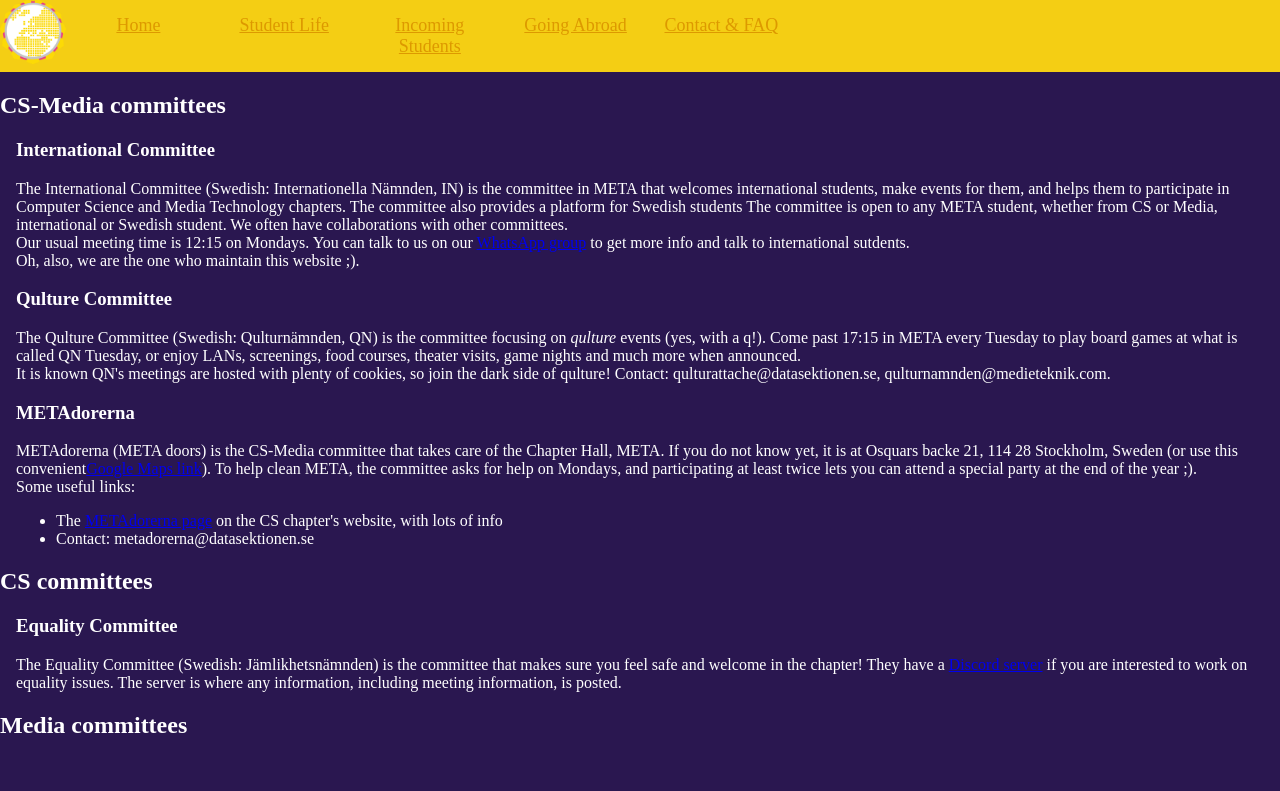
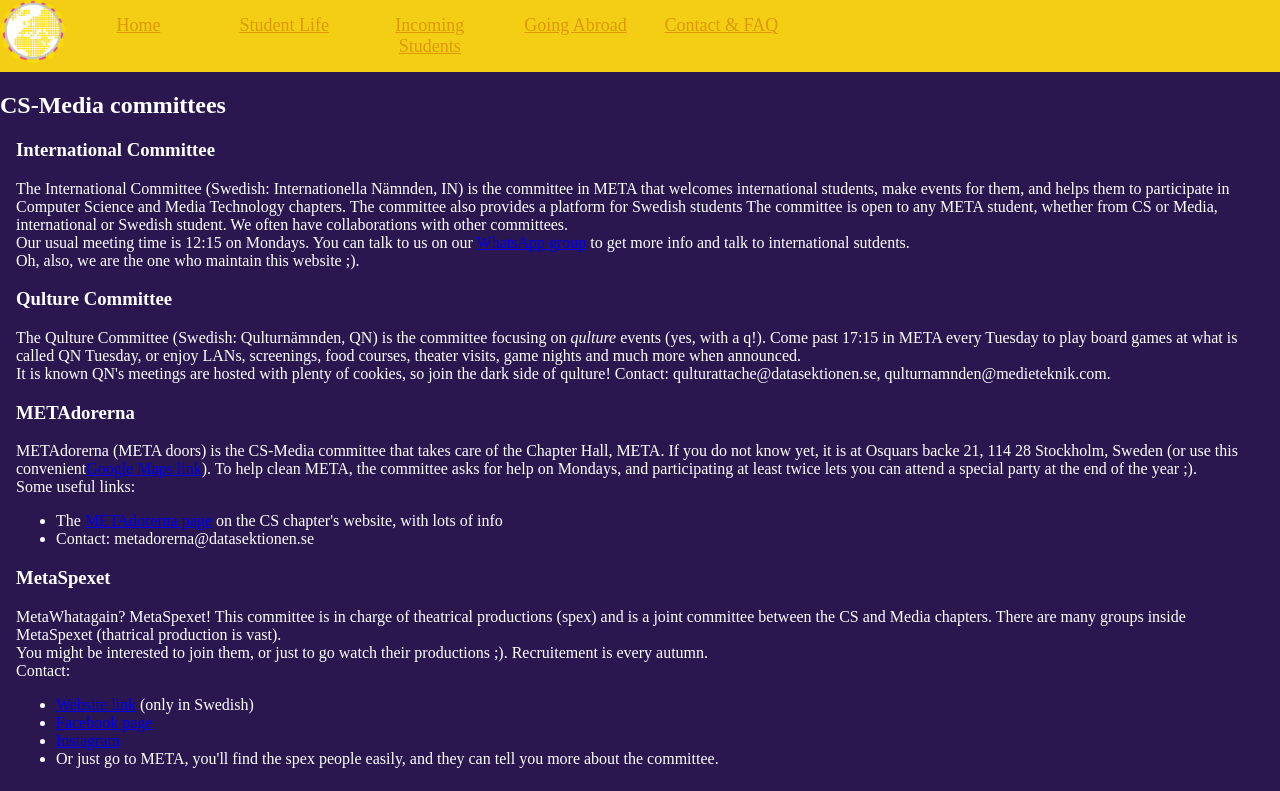
Before and after one commit to datasektionen/metastudent, a React (Create React App) app: page /student-life in a window 1280 px wide. Shown: the top 791 px of the page. Built offline with nearby package versions, Linux system fonts and the light colour scheme.

Commit message:
feat: add MetaSpexet description

```diff
--- a/src/pages/Committees.js
+++ b/src/pages/Committees.js
@@ -11,6 +11,9 @@ const Committees = () => {
 
                 <CommitteeName name="METAdorerna"/>
                 <METAdorerna/>
+
+                <CommitteeName name="MetaSpexet"/>
+                <MetaSpexet/>
             </div>
 
             <ChapterBelonging belonging="CS committees"/>
@@ -100,4 +103,25 @@ function EqualityCommittee() {
     )
 }
 
+function MetaSpexet() {
+    return (
+        <p>
+            MetaWhatagain? MetaSpexet! This committee is in charge of theatrical productions (spex) and is a joint committee
+            between the CS and Media chapters. There are many groups inside MetaSpexet (thatrical production is vast).
+            <br/>
+            You might be interested to join them, or just to go watch their productions ;). Recruitement is every autumn.
+            <br/>
+            Contact:
+            <ul>
+                <li> <a href="https://metaspexet.se">Website link</a> (only in Swedish)</li>
+                <li> <a href="https://www.facebook.com/metaspexet"> Facebook page</a></li>
+                <li> <a href= "https://www.instagram.com/metaspexet/"> Instagram </a></li>
+                <li> Or just go to META, you'll find the spex people easily, and they can tell you more about the
+                    committee.
+                </li>
+            </ul>
+        </p>
+    )
+}
+
 export default Committees;
```
